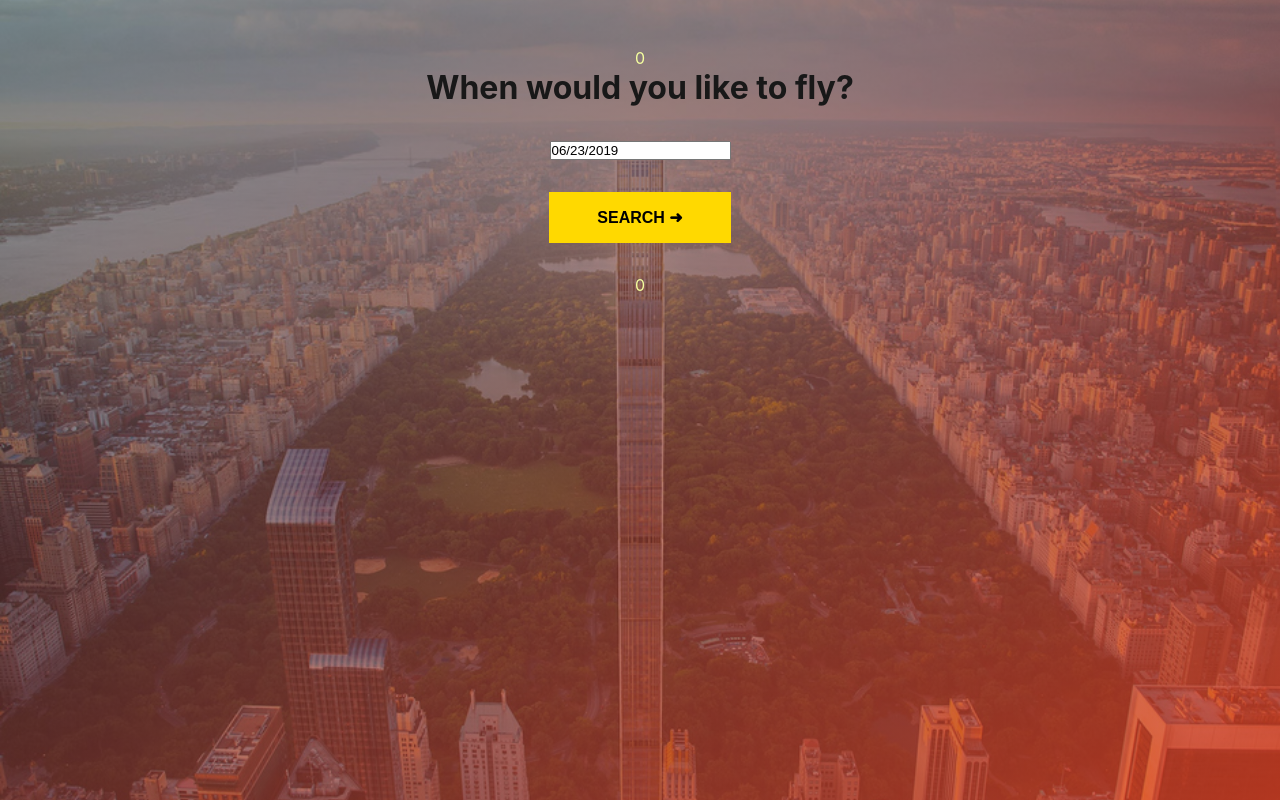
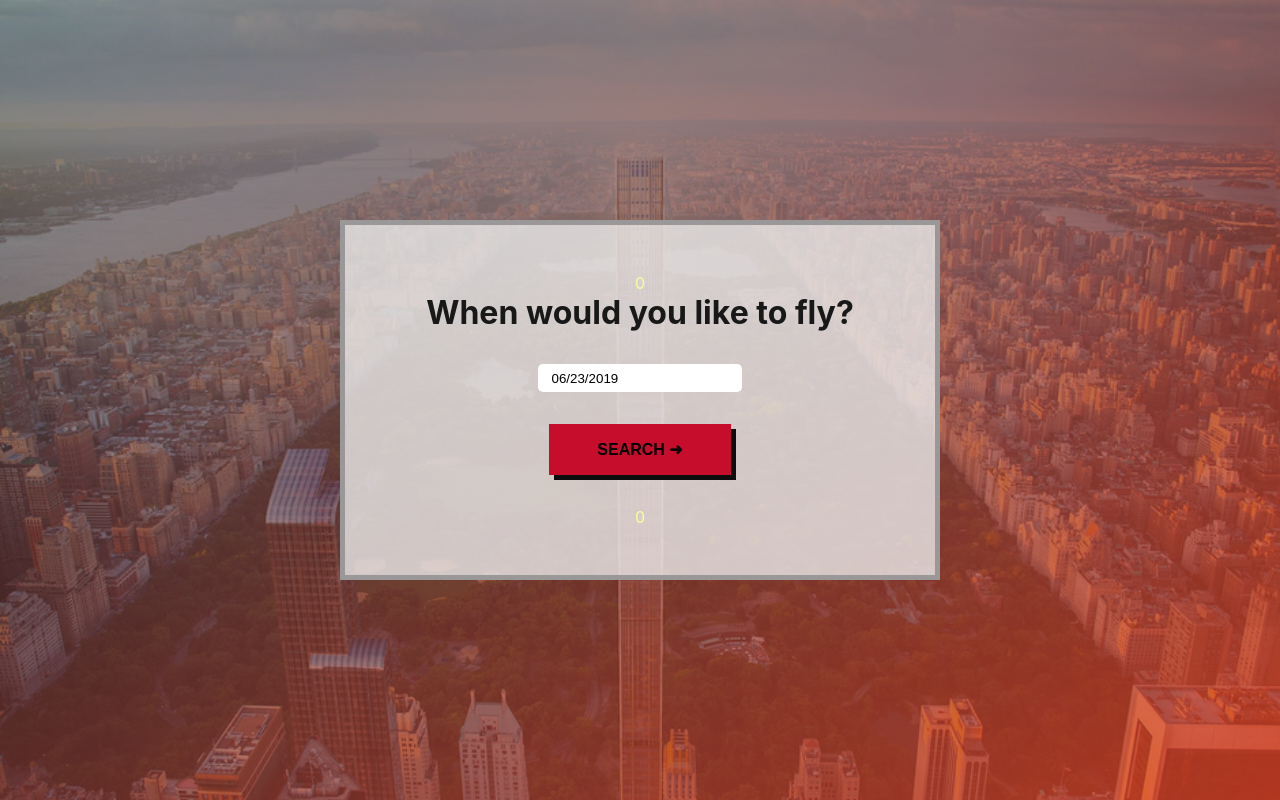
Before and after one commit to walterperez/aura-vision-test, a React (Create React App) app: page / in a window 1280 px wide. Built offline with nearby package versions, Linux system fonts and the light colour scheme.

Commit message:
changed button css, and few minor changes

```diff
--- a/package.json
+++ b/package.json
@@ -37,7 +37,6 @@
   },
   "proxy": "http://localhost:4000",
   "devDependencies": {
-    "@types/axios": "^0.14.0",
     "@types/enzyme": "^3.9.4",
     "@types/express": "^4.16.1",
     "@types/jest": "^24.0.15",
@@ -48,11 +47,8 @@
     "@types/react-dom": "16.8.4",
     "enzyme": "^3.10.0",
     "enzyme-adapter-react-16": "^1.14.0",
-    "enzyme-to-json": "^3.3.5",
     "nodemon": "^1.19.1",
     "npm-run-all": "^4.1.5",
-    "react-test-renderer": "^16.8.6",
-    "ts-jest": "^24.0.2",
-    "ts-node": "^8.3.0"
+    "react-test-renderer": "^16.8.6"
   }
 }
--- a/src/frontend/components/App/App.scss
+++ b/src/frontend/components/App/App.scss
@@ -14,5 +14,9 @@
   background-repeat: no-repeat;
   padding: 0;
   margin: 0;
+  padding: 1em;
   min-height: 100vh;
+  display: flex;
+  align-items: center;
+  justify-content: center;
 }
--- a/src/frontend/components/DataDisplay/DataDisplay.scss
+++ b/src/frontend/components/DataDisplay/DataDisplay.scss
@@ -1,5 +1,7 @@
 @import './../../style/parameters';
 .DataDisplay {
+  display: flex;
+  flex: 1;
   width: 100%;
   max-width: 600px;
   margin: 0 auto;
@@ -10,15 +12,30 @@
   flex-direction: column;
   align-items: center;
   justify-content: center;
+  background-color: rgba($color: $color4, $alpha: 0.8);
+  border: solid 5px rgb(153, 151, 151);
   h1 {
     color: $color3;
     margin-bottom: 1em;
   }
   .DataDisplay__Message {
     background-color: $color6;
-    border-radius: 20px;
-    padding: 1em;
+    border-radius: 5px;
+    padding: 1em 2em;
     color: $color5;
     margin-bottom: 1em;
+    font-size: 0.9em;
+  }
+  .react-datepicker__input-container {
+    input {
+      padding: 0.5em 1em;
+      border: 0;
+      border-radius: 5px;
+    }
+  }
+  .react-datepicker-ignore-onclickoutside {
+    padding: 0.5em 1em;
+    border: solid 2px $color6 !important;
+    border-radius: 5px;
   }
 }
--- a/src/frontend/components/DataDisplay/DataDisplay.tsx
+++ b/src/frontend/components/DataDisplay/DataDisplay.tsx
@@ -45,7 +45,12 @@ export class DataDisplay extends Component<propsInterface, stateInterface> {
       message: ''
     });
     const data = await getFlights(this.state.startDate);
-    if (typeof data === 'string') {
+    if (!data) {
+      this.setState({
+        loading: false,
+        message: "Sorry, looks like you don't have connection :'("
+      });
+    } else if (typeof data === 'string') {
       this.setState({
         loading: false,
         message: data
@@ -84,13 +89,15 @@ export class DataDisplay extends Component<propsInterface, stateInterface> {
         {message && <h2 className="DataDisplay__Message">{message}</h2>}
         {!loading &&
           !flights.length && [
-            <h1>When would you like to fly?</h1>,
+            <h1 key="title">When would you like to fly?</h1>,
             <DatePicker
+              key="DatePicker"
               selected={startDate}
               onChange={this.changeDate}
               data-test="datePicker"
             />,
             <SearchButton
+              key="SearchButton"
               handleClick={this.searchClick}
               data-test="SearchButton"
             />
--- a/src/frontend/components/DataDisplay/fakeData.ts
+++ b/src/frontend/components/DataDisplay/fakeData.ts
@@ -38,6 +38,7 @@ export function fakeData(): Promise<data> {
 export function getFlights(date: Date) {
   return new Promise((resolve, reject) => {
     let data = { data: date.toString() };
+    try {
       fetch('/rest/flights', {
         method: 'POST',
         body: JSON.stringify(data),
@@ -52,5 +53,8 @@ export function getFlights(date: Date) {
         .catch(err => {
           reject(err);
         });
+    } catch(error) {
+      reject(error)
+    }
   });
 }
--- a/src/frontend/components/SearchButton/SearchButton.scss
+++ b/src/frontend/components/SearchButton/SearchButton.scss
@@ -5,15 +5,19 @@
   margin: 2em auto;
   font-size: 1em;
   border: 0;
-  background-color: $color5;
+  background-color: $color6;
   text-transform: uppercase;
   display: block;
   transition: all 0.2s linear;
   font-weight: bolder;
+  box-shadow: 5px 5px 0 0 rgb(14, 13, 13);
 
   &:hover {
-    background-color: rgb(251, 255, 0);
+    // background-color: rgb(251, 255, 0);
+    background-color: rgb(14, 13, 13);
+    color: $color6;
     cursor: pointer;
-    box-shadow: 0 5px 10px 1px rgba(231, 197, 2, 0.356);
+    // box-shadow: 0 5px 10px 1px rgba(231, 197, 2, 0.356);
+    box-shadow: 0 0 0 0 transparent;
   }
 }
```
Also changed, not shown: src/backend/index.js (+8 -0 lines), 1 other file (tests, documents, lock files or other folders). Lines whose indentation alone changed are shown as unchanged.
